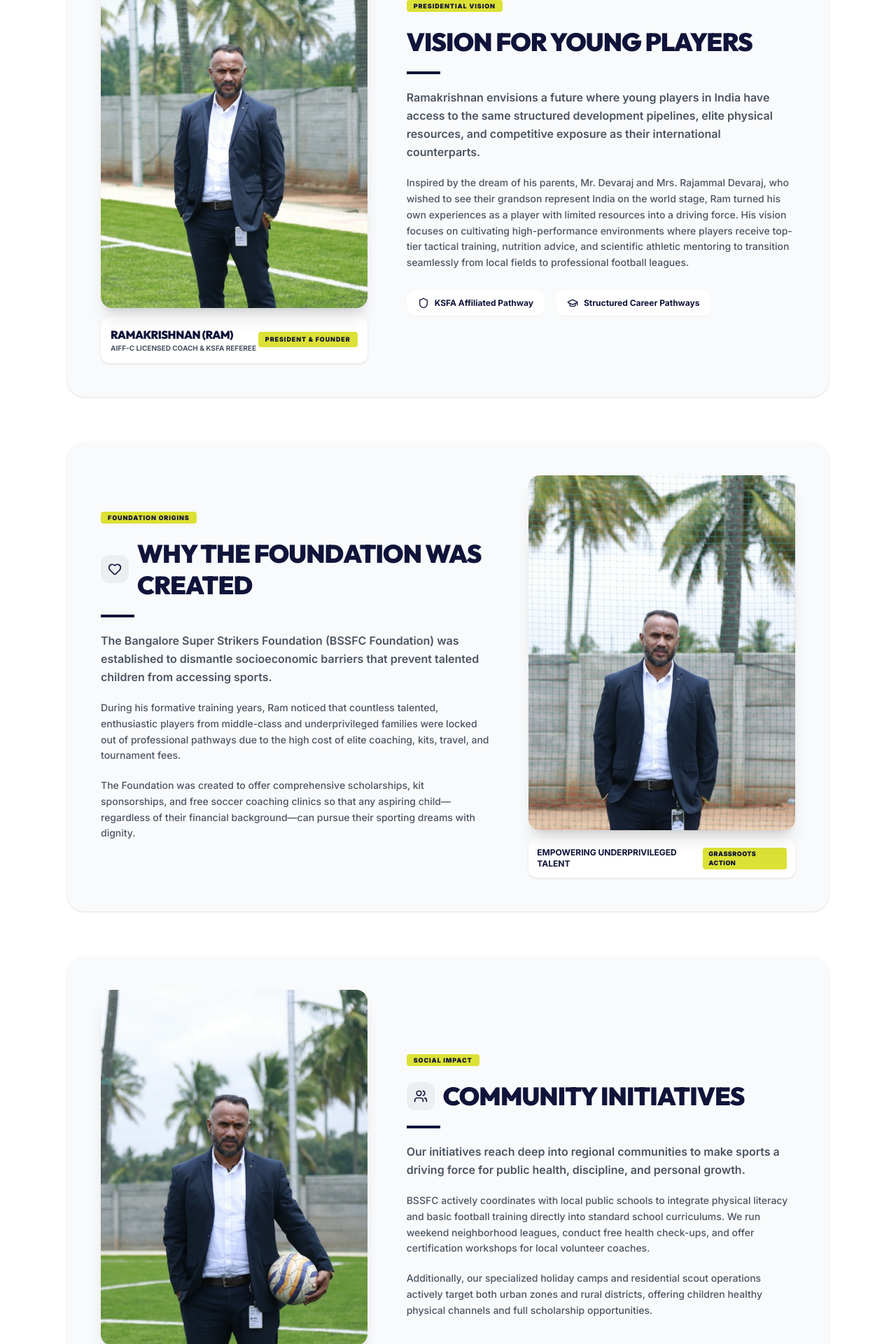
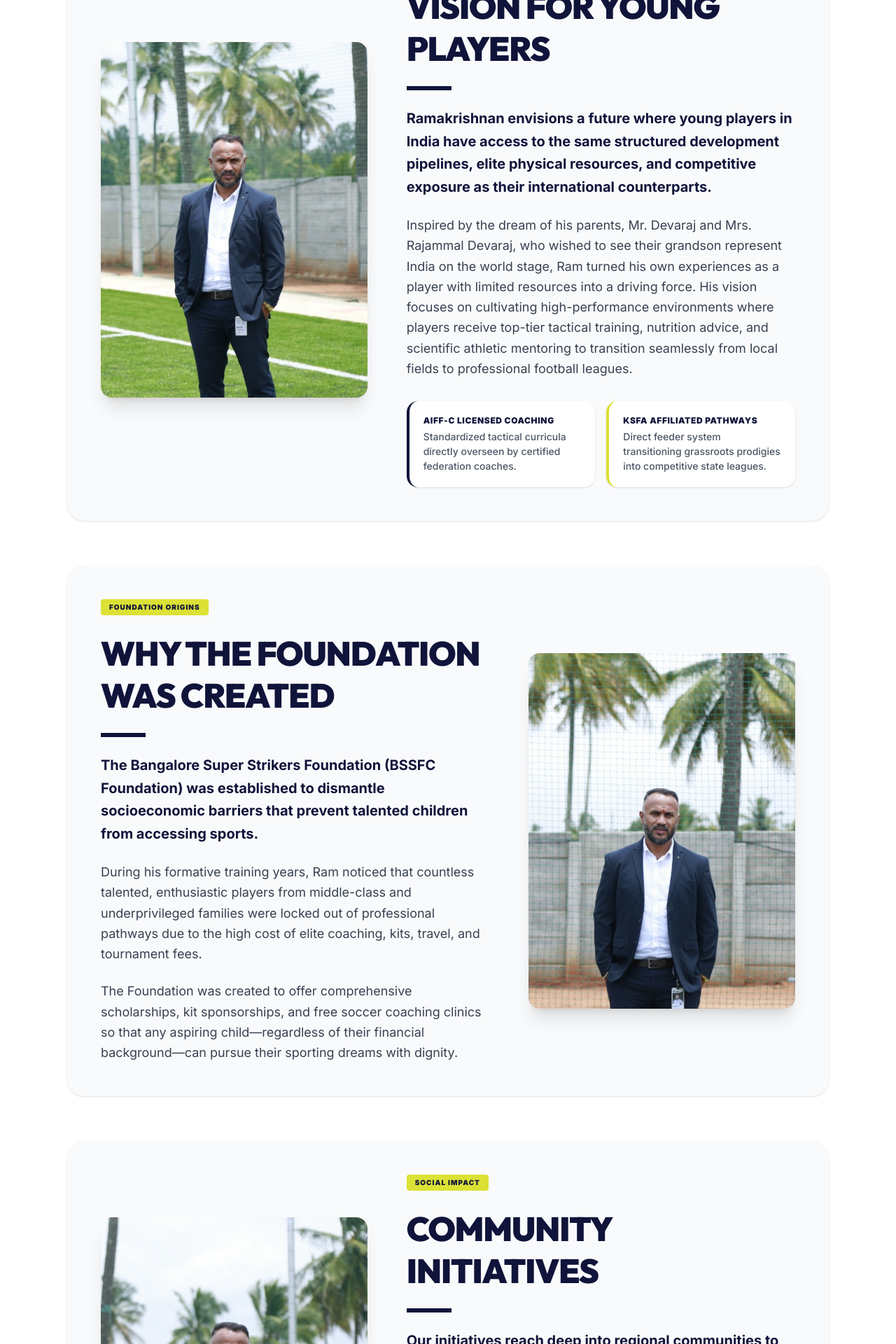
Before and after one commit to Shree-varshan-430/Super-Striker-International, a Next.js app: page /about in a window 1280 px wide. Shown: the part 560-2480 px from the top of the page at 70% size. Built offline with nearby package versions, Linux system fonts and the light colour scheme.

Commit message:
style: enlarge typography, remove icons and captions below photos, and highlight key takeaways on About page

```diff
--- a/src/app/about/page.tsx
+++ b/src/app/about/page.tsx
@@ -1,6 +1,6 @@
 import React from "react";
 import Image from "next/image";
-import { Shield, Target, Eye, Trophy, Award, Heart, Sparkles, Users, GraduationCap, Activity, ArrowRight } from "lucide-react";
+import { ArrowRight } from "lucide-react";
 import Link from "next/link";
 import type { Metadata } from "next";
 
@@ -57,8 +57,8 @@
         {/* 1. Founder Spotlight & Vision for Young Players (Image Left, Text Right) */}
         <div className="grid grid-cols-1 lg:grid-cols-12 gap-10 lg:gap-14 items-center mb-16 bg-gray-50 rounded-3xl p-6 sm:p-12 shadow-sm relative overflow-hidden">
 
-          {/* Left Side: Founder Image (100% Pure Crisp 4K, Zero Overlay) */}
-          <div className="lg:col-span-5 flex flex-col items-center justify-center relative z-10 w-full">
+          {/* Left Side: Founder Image (Clean 4K Standalone Photo) */}
+          <div className="lg:col-span-5 flex justify-center relative z-10 w-full">
             <div className="relative aspect-[3/4] w-full max-w-[450px] rounded-2xl overflow-hidden shadow-xl">
               <Image
                 src="/images/founder-pitch-standing.jpg"
@@ -70,46 +70,45 @@
                 priority
               />
             </div>
-            <div className="w-full max-w-[450px] bg-white rounded-xl p-3.5 shadow-sm mt-3 flex items-center justify-between">
-              <div>
-                <h3 className="font-display text-base font-black uppercase tracking-tight text-[#10143A]">
-                  Ramakrishnan (Ram)
-                </h3>
-                <p className="text-[10px] font-bold text-[#4B5563] uppercase">
-                  AIFF-C Licensed Coach & KSFA Referee
-                </p>
-              </div>
-              <span className="text-[9px] font-black uppercase tracking-widest text-[#10143A] bg-[#DCE135] px-2.5 py-1 rounded">
-                PRESIDENT & FOUNDER
-              </span>
-            </div>
           </div>
 
-          {/* Right Side: His Vision for Young Players */}
-          <div className="lg:col-span-7 flex flex-col gap-5 text-left relative z-10">
-            <span className="text-[9px] font-black uppercase tracking-widest text-[#10143A] bg-[#DCE135] px-2.5 py-0.5 rounded w-fit">
-              PRESIDENTIAL VISION
+          {/* Right Side: His Vision for Young Players with Highlighted Key Points */}
+          <div className="lg:col-span-7 flex flex-col gap-6 text-left relative z-10">
+            <span className="text-[10px] font-black uppercase tracking-widest text-[#10143A] bg-[#DCE135] px-3 py-1 rounded w-fit">
+              PRESIDENTIAL VISION & HERITAGE
             </span>
-            <h2 className="font-display text-2xl sm:text-4xl font-black uppercase tracking-tight text-[#10143A] leading-tight">
+
+            <h2 className="font-display text-3xl sm:text-5xl font-black uppercase tracking-tight text-[#10143A] leading-tight">
               Vision For Young Players
             </h2>
-            <div className="h-1 w-12 bg-[#10143A]" />
+            <div className="h-1.5 w-16 bg-[#10143A]" />
 
-            <p className="text-sm sm:text-base text-[#4B5563] leading-relaxed font-semibold">
+            <p className="text-base sm:text-xl font-bold text-[#10143A] leading-relaxed">
               Ramakrishnan envisions a future where young players in India have access to the same structured development pipelines, elite physical resources, and competitive exposure as their international counterparts.
             </p>
-            <p className="text-xs sm:text-sm text-[#4B5563] leading-relaxed font-medium">
+
+            <p className="text-base sm:text-lg text-[#374151] leading-relaxed font-normal">
               Inspired by the dream of his parents, Mr. Devaraj and Mrs. Rajammal Devaraj, who wished to see their grandson represent India on the world stage, Ram turned his own experiences as a player with limited resources into a driving force. His vision focuses on cultivating high-performance environments where players receive top-tier tactical training, nutrition advice, and scientific athletic mentoring to transition seamlessly from local fields to professional football leagues.
             </p>
 
-            <div className="flex flex-wrap gap-4 mt-2">
-              <div className="flex items-center gap-2 text-xs font-bold text-[#10143A] bg-white px-4 py-2.5 rounded-xl shadow-xs">
-                <Shield className="h-4 w-4 shrink-0 text-[#10143A]" />
-                KSFA Affiliated Pathway
+            {/* Highlighted Important Key Points */}
+            <div className="grid grid-cols-1 sm:grid-cols-2 gap-4 mt-2">
+              <div className="bg-white rounded-2xl p-5 shadow-sm border-l-4 border-[#10143A] flex flex-col gap-1">
+                <span className="text-xs font-black uppercase tracking-wider text-[#10143A]">
+                  AIFF-C Licensed Coaching
+                </span>
+                <p className="text-xs sm:text-sm text-[#4B5563] font-medium leading-normal">
+                  Standardized tactical curricula directly overseen by certified federation coaches.
+                </p>
               </div>
-              <div className="flex items-center gap-2 text-xs font-bold text-[#10143A] bg-white px-4 py-2.5 rounded-xl shadow-xs">
-                <GraduationCap className="h-4 w-4 shrink-0 text-[#10143A]" />
-                Structured Career Pathways
+
+              <div className="bg-white rounded-2xl p-5 shadow-sm border-l-4 border-[#DCE135] flex flex-col gap-1">
+                <span className="text-xs font-black uppercase tracking-wider text-[#10143A]">
+                  KSFA Affiliated Pathways
+                </span>
+                <p className="text-xs sm:text-sm text-[#4B5563] font-medium leading-normal">
+                  Direct feeder system transitioning grassroots prodigies into competitive state leagues.
+                </p>
               </div>
             </div>
           </div>
@@ -119,33 +118,31 @@
         <div className="grid grid-cols-1 lg:grid-cols-12 gap-10 lg:gap-14 items-center mb-16 bg-gray-50 rounded-3xl p-6 sm:p-12 shadow-sm relative overflow-hidden">
 
           {/* Left Side: Text */}
-          <div className="lg:col-span-7 flex flex-col gap-5 text-left order-2 lg:order-1 relative z-10">
-            <span className="text-[9px] font-black uppercase tracking-widest text-[#10143A] bg-[#DCE135] px-2.5 py-0.5 rounded w-fit">
+          <div className="lg:col-span-7 flex flex-col gap-6 text-left order-2 lg:order-1 relative z-10">
+            <span className="text-[10px] font-black uppercase tracking-widest text-[#10143A] bg-[#DCE135] px-3 py-1 rounded w-fit">
               FOUNDATION ORIGINS
             </span>
-            <div className="flex items-center gap-3">
-              <div className="w-10 h-10 rounded-xl bg-[#10143A]/5 flex items-center justify-center text-[#10143A] shrink-0">
-                <Heart className="h-5 w-5 text-[#10143A]" />
-              </div>
-              <h2 className="font-display text-2xl sm:text-4xl font-black uppercase tracking-tight text-[#10143A] leading-tight">
+
+            <h2 className="font-display text-3xl sm:text-5xl font-black uppercase tracking-tight text-[#10143A] leading-tight">
               Why the Foundation Was Created
             </h2>
-            </div>
-            <div className="h-1 w-12 bg-[#10143A]" />
+            <div className="h-1.5 w-16 bg-[#10143A]" />
 
-            <p className="text-sm sm:text-base text-[#4B5563] leading-relaxed font-semibold">
+            <p className="text-base sm:text-xl font-bold text-[#10143A] leading-relaxed">
               The Bangalore Super Strikers Foundation (BSSFC Foundation) was established to dismantle socioeconomic barriers that prevent talented children from accessing sports.
             </p>
-            <p className="text-xs sm:text-sm text-[#4B5563] leading-relaxed font-medium">
+
+            <p className="text-base sm:text-lg text-[#374151] leading-relaxed font-normal">
               During his formative training years, Ram noticed that countless talented, enthusiastic players from middle-class and underprivileged families were locked out of professional pathways due to the high cost of elite coaching, kits, travel, and tournament fees.
             </p>
-            <p className="text-xs sm:text-sm text-[#4B5563] leading-relaxed font-medium">
+
+            <p className="text-base sm:text-lg text-[#374151] leading-relaxed font-normal">
               The Foundation was created to offer comprehensive scholarships, kit sponsorships, and free soccer coaching clinics so that any aspiring child—regardless of their financial background—can pursue their sporting dreams with dignity.
             </p>
           </div>
 
-          {/* Right Side: Image (100% Pure Crisp 4K, Zero Overlay) */}
-          <div className="lg:col-span-5 flex flex-col items-center justify-center order-1 lg:order-2 relative z-10 w-full">
+          {/* Right Side: Image (Clean 4K Standalone Photo, No Text Below) */}
+          <div className="lg:col-span-5 flex justify-center order-1 lg:order-2 relative z-10 w-full">
             <div className="relative aspect-[3/4] w-full max-w-[450px] rounded-2xl overflow-hidden shadow-xl">
               <Image
                 src="/images/founder-portrait-fence.jpg"
@@ -156,22 +153,14 @@
                 sizes="(max-w-768px) 100vw, 450px"
               />
             </div>
-            <div className="w-full max-w-[450px] bg-white rounded-xl p-3 shadow-sm mt-3 flex items-center justify-between">
-              <p className="text-xs font-bold text-[#10143A] uppercase">
-                Empowering Underprivileged Talent
-              </p>
-              <span className="text-[9px] font-black text-[#10143A] uppercase tracking-wider bg-[#DCE135] px-2 py-0.5 rounded">
-                Grassroots Action
-              </span>
-            </div>
           </div>
         </div>
 
         {/* 3. Community Initiatives (Image Left, Text Right) */}
         <div className="grid grid-cols-1 lg:grid-cols-12 gap-10 lg:gap-14 items-center mb-16 bg-gray-50 rounded-3xl p-6 sm:p-12 shadow-sm relative overflow-hidden">
 
-          {/* Left Side: Image (100% Pure Crisp 4K, Zero Overlay) */}
-          <div className="lg:col-span-5 flex flex-col items-center justify-center relative z-10 w-full">
+          {/* Left Side: Image (Clean 4K Standalone Photo, No Text Below) */}
+          <div className="lg:col-span-5 flex justify-center relative z-10 w-full">
             <div className="relative aspect-[3/4] w-full max-w-[450px] rounded-2xl overflow-hidden shadow-xl">
               <Image
                 src="/images/founder-with-football.jpg"
@@ -182,38 +171,28 @@
                 sizes="(max-w-768px) 100vw, 450px"
               />
             </div>
-            <div className="w-full max-w-[450px] bg-white rounded-xl p-3 shadow-sm mt-3 flex items-center justify-between">
-              <p className="text-xs font-bold text-[#10143A] uppercase">
-                On-Field Mentoring & Camps
-              </p>
-              <span className="text-[9px] font-black text-[#10143A] uppercase tracking-wider bg-[#DCE135] px-2 py-0.5 rounded">
-                Community Impact
-              </span>
-            </div>
           </div>
 
           {/* Right Side: Text */}
-          <div className="lg:col-span-7 flex flex-col gap-5 text-left relative z-10">
-            <span className="text-[9px] font-black uppercase tracking-widest text-[#10143A] bg-[#DCE135] px-2.5 py-0.5 rounded w-fit">
+          <div className="lg:col-span-7 flex flex-col gap-6 text-left relative z-10">
+            <span className="text-[10px] font-black uppercase tracking-widest text-[#10143A] bg-[#DCE135] px-3 py-1 rounded w-fit">
               SOCIAL IMPACT
             </span>
-            <div className="flex items-center gap-3">
-              <div className="w-10 h-10 rounded-xl bg-[#10143A]/5 flex items-center justify-center text-[#10143A] shrink-0">
-                <Users className="h-5 w-5 text-[#10143A]" />
-              </div>
-              <h2 className="font-display text-2xl sm:text-4xl font-black uppercase tracking-tight text-[#10143A] leading-tight">
+
+            <h2 className="font-display text-3xl sm:text-5xl font-black uppercase tracking-tight text-[#10143A] leading-tight">
               Community Initiatives
             </h2>
-            </div>
-            <div className="h-1 w-12 bg-[#10143A]" />
+            <div className="h-1.5 w-16 bg-[#10143A]" />
 
-            <p className="text-sm sm:text-base text-[#4B5563] leading-relaxed font-semibold">
+            <p className="text-base sm:text-xl font-bold text-[#10143A] leading-relaxed">
               Our initiatives reach deep into regional communities to make sports a driving force for public health, discipline, and personal growth.
             </p>
-            <p className="text-xs sm:text-sm text-[#4B5563] leading-relaxed font-medium">
+
+            <p className="text-base sm:text-lg text-[#374151] leading-relaxed font-normal">
               BSSFC actively coordinates with local public schools to integrate physical literacy and basic football training directly into standard school curriculums. We run weekend neighborhood leagues, conduct free health check-ups, and offer certification workshops for local volunteer coaches.
             </p>
-            <p className="text-xs sm:text-sm text-[#4B5563] leading-relaxed font-medium">
+
+            <p className="text-base sm:text-lg text-[#374151] leading-relaxed font-normal">
               Additionally, our specialized holiday camps and residential scout operations actively target both urban zones and rural districts, offering children healthy physical channels and full scholarship opportunities.
             </p>
           </div>
@@ -223,47 +202,43 @@
         <div className="grid grid-cols-1 lg:grid-cols-12 gap-10 lg:gap-14 items-center mb-16 bg-gray-50 rounded-3xl p-6 sm:p-12 shadow-sm relative overflow-hidden">
 
           {/* Left Side: Text & Pillars */}
-          <div className="lg:col-span-7 flex flex-col gap-5 text-left order-2 lg:order-1 relative z-10">
-            <span className="text-[9px] font-black uppercase tracking-widest text-[#10143A] bg-[#DCE135] px-2.5 py-0.5 rounded w-fit">
+          <div className="lg:col-span-7 flex flex-col gap-6 text-left order-2 lg:order-1 relative z-10">
+            <span className="text-[10px] font-black uppercase tracking-widest text-[#10143A] bg-[#DCE135] px-3 py-1 rounded w-fit">
               COACHING EXCELLENCE
             </span>
-            <div className="flex items-center gap-3">
-              <div className="w-10 h-10 rounded-xl bg-[#10143A]/5 flex items-center justify-center text-[#10143A] shrink-0">
-                <Activity className="h-5 w-5 text-[#10143A]" />
-              </div>
-              <h2 className="font-display text-2xl sm:text-4xl font-black uppercase tracking-tight text-[#10143A] leading-tight">
+
+            <h2 className="font-display text-3xl sm:text-5xl font-black uppercase tracking-tight text-[#10143A] leading-tight">
               Training Philosophy & Pillars
             </h2>
-            </div>
-            <div className="h-1 w-12 bg-[#10143A]" />
+            <div className="h-1.5 w-16 bg-[#10143A]" />
 
-            <p className="text-sm sm:text-base text-[#4B5563] leading-relaxed font-semibold">
+            <p className="text-base sm:text-xl font-bold text-[#10143A] leading-relaxed">
               Our training philosophy focuses on developing <strong className="text-[#10143A]">The Total Footballer</strong> through structured, scientific methodologies aligned with AIFF and international curriculum standards.
             </p>
 
-            <div className="grid grid-cols-2 gap-3.5 my-2">
-              <div className="flex flex-col gap-0.5 bg-white rounded-xl p-3.5 shadow-xs">
-                <span className="text-xs font-black uppercase text-[#10143A]">Progression</span>
-                <span className="text-[10px] text-gray-400 font-medium">Systematic age-appropriate curricula</span>
+            <div className="grid grid-cols-2 gap-4 my-2">
+              <div className="flex flex-col gap-1 bg-white rounded-2xl p-4 shadow-xs">
+                <span className="text-sm font-black uppercase text-[#10143A]">1. Progression</span>
+                <span className="text-xs sm:text-sm text-[#4B5563] font-medium">Systematic age-appropriate training curricula</span>
               </div>
-              <div className="flex flex-col gap-0.5 bg-white rounded-xl p-3.5 shadow-xs">
-                <span className="text-xs font-black uppercase text-[#10143A]">Nutrition</span>
-                <span className="text-[10px] text-gray-400 font-medium">Hydration and diet guidelines</span>
+              <div className="flex flex-col gap-1 bg-white rounded-2xl p-4 shadow-xs">
+                <span className="text-sm font-black uppercase text-[#10143A]">2. Nutrition</span>
+                <span className="text-xs sm:text-sm text-[#4B5563] font-medium">Hydration and scientific diet guidelines</span>
               </div>
-              <div className="flex flex-col gap-0.5 bg-white rounded-xl p-3.5 shadow-xs">
-                <span className="text-xs font-black uppercase text-[#10143A]">Training</span>
-                <span className="text-[10px] text-gray-400 font-medium">UEFA-based match setups</span>
+              <div className="flex flex-col gap-1 bg-white rounded-2xl p-4 shadow-xs">
+                <span className="text-sm font-black uppercase text-[#10143A]">3. Tactical Match Play</span>
+                <span className="text-xs sm:text-sm text-[#4B5563] font-medium">UEFA-based match simulation setups</span>
               </div>
-              <div className="flex flex-col gap-0.5 bg-white rounded-xl p-3.5 shadow-xs">
-                <span className="text-xs font-black uppercase text-[#10143A]">Technique</span>
-                <span className="text-[10px] text-gray-400 font-medium">Precision ball control drills</span>
+              <div className="flex flex-col gap-1 bg-white rounded-2xl p-4 shadow-xs">
+                <span className="text-sm font-black uppercase text-[#10143A]">4. Ball Technique</span>
+                <span className="text-xs sm:text-sm text-[#4B5563] font-medium">Precision ball control and agility drills</span>
               </div>
             </div>
 
             <div className="pt-2">
               <Link
                 href="/contact"
-                className="inline-flex items-center justify-center gap-2 bg-[#10143A] text-white hover:bg-[#DCE135] hover:text-[#10143A] transition-all px-6 py-3 rounded-full text-xs font-bold uppercase tracking-wider shadow-sm"
+                className="inline-flex items-center justify-center gap-2 bg-[#10143A] text-white hover:bg-[#DCE135] hover:text-[#10143A] transition-all px-8 py-4 rounded-full text-xs font-bold uppercase tracking-wider shadow-sm"
               >
                 Join Our Academy
                 <ArrowRight className="h-4 w-4" />
@@ -271,8 +246,8 @@
             </div>
           </div>
 
-          {/* Right Side: Image (100% Pure Crisp 4K, Zero Overlay) */}
-          <div className="lg:col-span-5 flex flex-col items-center justify-center order-1 lg:order-2 relative z-10 w-full">
+          {/* Right Side: Image (Clean 4K Standalone Photo, No Text Below) */}
+          <div className="lg:col-span-5 flex justify-center order-1 lg:order-2 relative z-10 w-full">
             <div className="relative aspect-[3/4] w-full max-w-[450px] rounded-2xl overflow-hidden shadow-xl">
               <Image
                 src="/images/founder-turf-pose.jpg"
@@ -283,30 +258,17 @@
                 sizes="(max-w-768px) 100vw, 450px"
               />
             </div>
-            <div className="w-full max-w-[450px] bg-white rounded-xl p-3 shadow-sm mt-3 flex items-center justify-between">
-              <p className="text-xs font-bold text-[#10143A] uppercase">
-                FIFA-Grade Turf & Facility
-              </p>
-              <span className="text-[9px] font-black text-[#10143A] uppercase tracking-wider bg-[#DCE135] px-2 py-0.5 rounded">
-                Infrastructure
-              </span>
-            </div>
           </div>
         </div>
 
         {/* 5. Tribute & Dedication Block */}
-        <div className="bg-[#10143A] text-white rounded-3xl p-8 sm:p-10 relative overflow-hidden flex flex-col sm:flex-row items-center gap-6 shadow-xl">
-          <div className="w-16 h-16 rounded-full bg-white/10 flex items-center justify-center text-[#DCE135] shrink-0">
-            <Heart className="h-8 w-8 fill-current" />
-          </div>
-          <div className="flex flex-col text-left gap-1">
-            <span className="text-[9px] font-black uppercase tracking-widest text-[#DCE135]">
+        <div className="bg-[#10143A] text-white rounded-3xl p-8 sm:p-12 relative overflow-hidden text-left shadow-xl flex flex-col gap-2">
+          <span className="text-[10px] font-black uppercase tracking-widest text-[#DCE135]">
             DEDICATION & TRIBUTE
           </span>
-            <p className="font-display text-sm sm:text-base font-black uppercase tracking-wide leading-relaxed">
+          <p className="font-display text-base sm:text-xl font-bold uppercase tracking-wide leading-relaxed">
             A special tribute to my grandparents: R. Nanjundaiah & N. Rajamma, and my great-grandparents: Ramaiah & R. Aaliammal. You are always in our hearts. 🙏
           </p>
-          </div>
         </div>
 
       </div>
```
Lines whose indentation alone changed are shown as unchanged.
